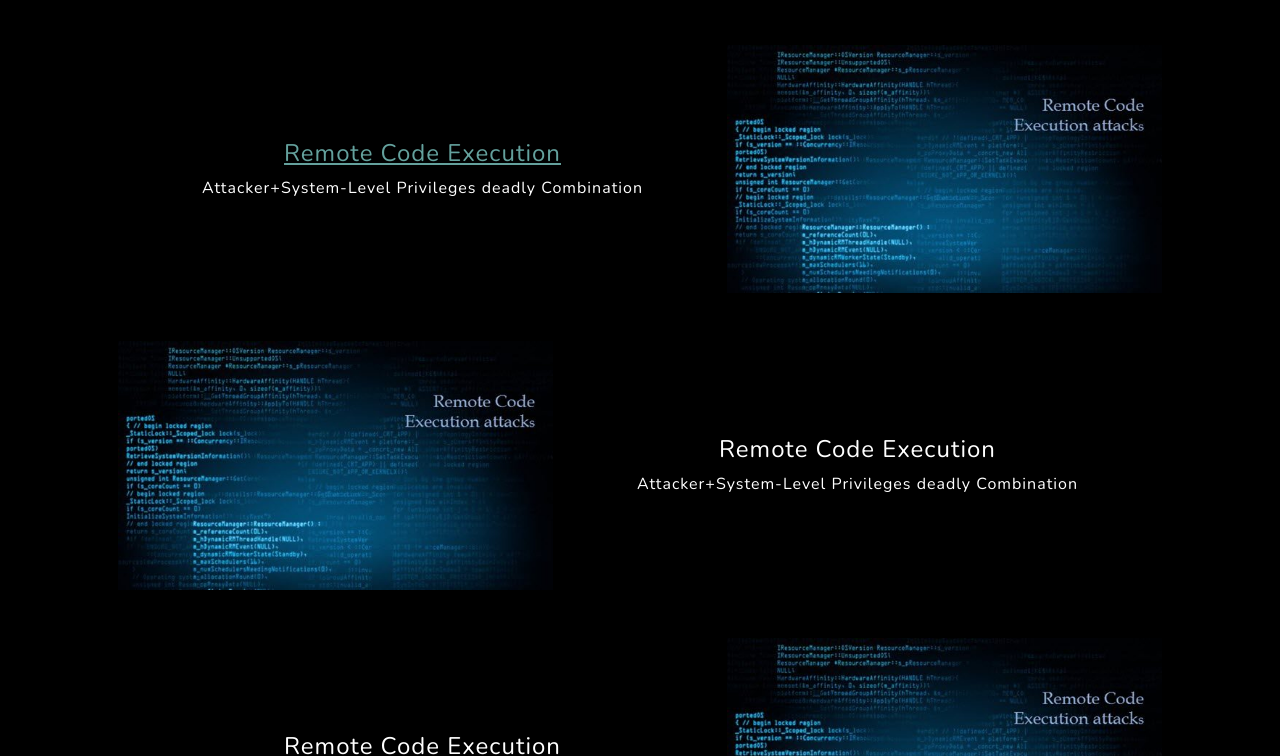
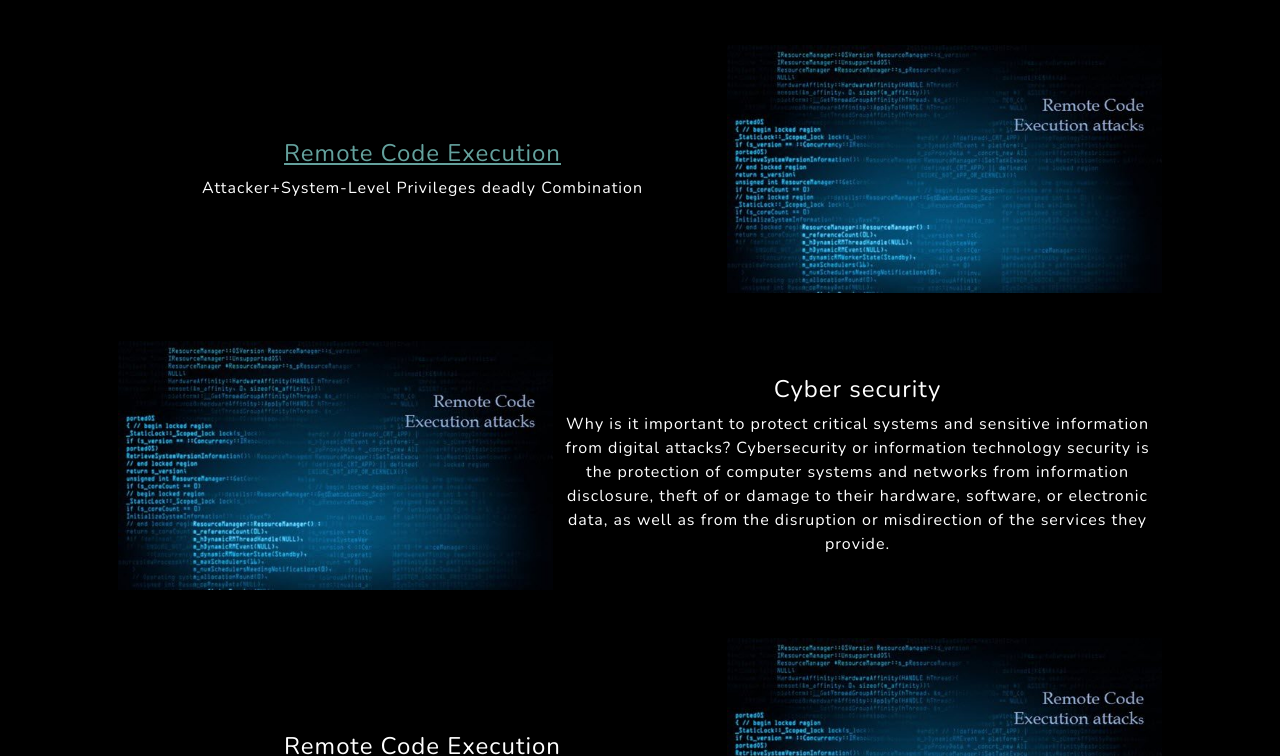
Before and after one commit to Eszh/Eszh.github.io, a plain HTML site: page blog.html in a window 1280 px wide. Shown: the part 489-1245 px from the top of the page. Drawn offline with nearby package versions, Linux system fonts and the light colour scheme.

Commit message:
Update blog.html

```diff
--- a/blog.html
+++ b/blog.html
@@ -86,8 +86,8 @@
                 <div class="col-xl-5 col-lg-5"><img class="img-fluid mb-3 mb-lg-0" src="assets/img/bg-masthead.jpg" alt="..." /></div>
                 <div class="col-xl-7 col-lg-7">
                     <div class="featured-text text-center text-lg-left">
-                        <h4>Remote Code Execution</h4>
-                        <p class="mb-0">Attacker+System-Level Privileges deadly Combination</p>
+                        <h4>Cyber security</h4>
+                        <p class="mb-0">Why is it important to protect critical systems and sensitive information from digital attacks? Cybersecurity or information technology security is the protection of computer systems and networks from information disclosure, theft of or damage to their hardware, software, or electronic data, as well as from the disruption or misdirection of the services they provide.</p>
                     </div>
                 </div>
             </div>
```
